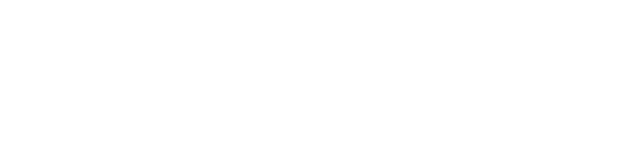
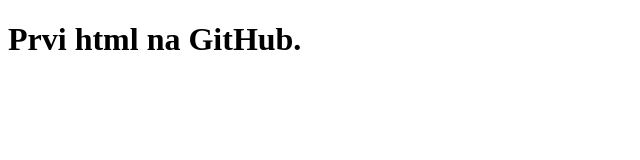
Before and after one commit to lajosandris/algebra1, a plain HTML site: page index.html in a window 1280 px wide. Shown: the whole page, without its empty margins (0-640 px from the left). Drawn offline with Linux system fonts and the light colour scheme.

Commit message:
Update index.html

```diff
--- a/index.html
+++ b/index.html
@@ -5,6 +5,6 @@
     <title>Prvi_git</title>
 </head>
 <body>
-
+    <h1>Prvi html na GitHub.</h1>
 </body>
 </html
```
